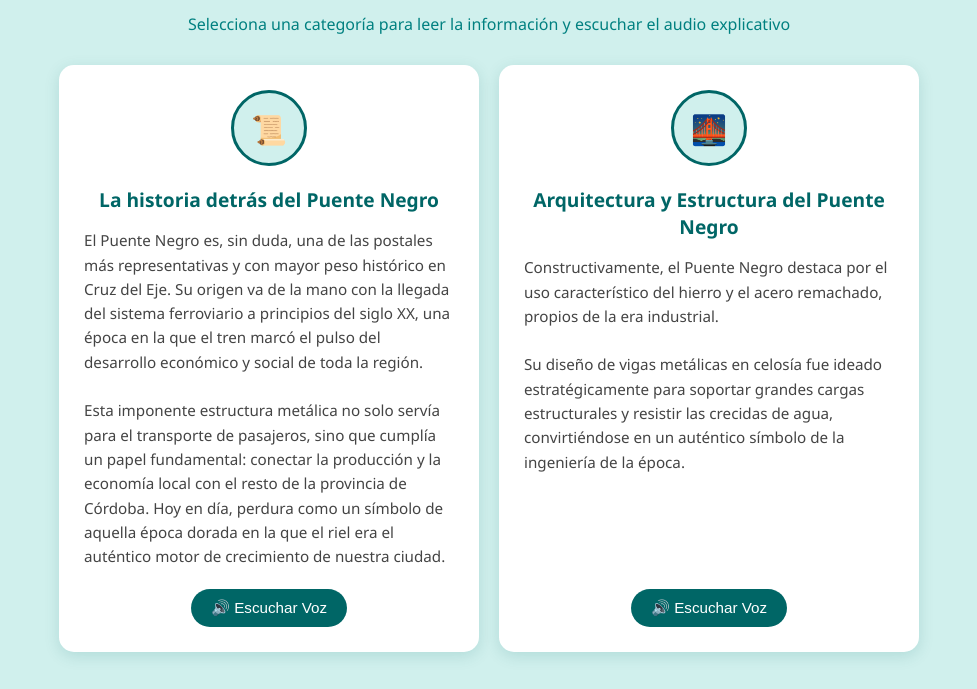
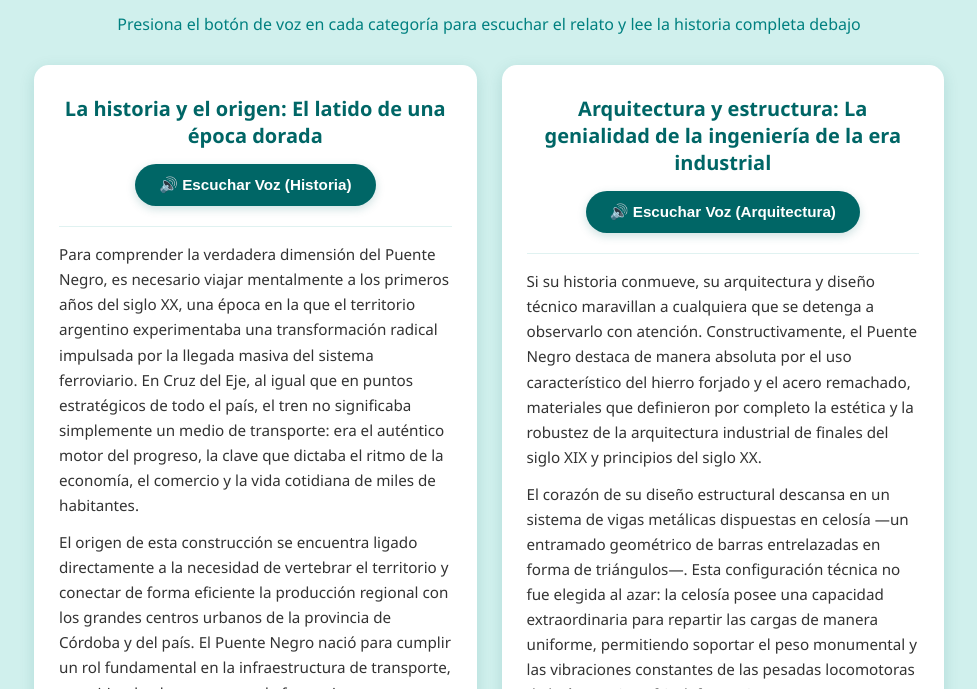
Before and after one commit to mariaespinosa961341-pixel/omnifix, a plain HTML site: page index.html in a window 1280 px wide. Both pictures are taken after a click on the button "🚀 Ver Información". Shown: the part 100-789 px from the top of the page, without its empty margins (151-1128 px from the left). Drawn offline with Linux system fonts and the light colour scheme.

Commit message:
Update index.html

```diff
--- a/index.html
+++ b/index.html
@@ -45,7 +45,6 @@
             transition: opacity 0.5s ease-out, visibility 0.5s ease-out;
         }
 
-        /* Oculta la pantalla de bienvenida con animación */
         #welcome-screen.hidden {
             opacity: 0;
             visibility: hidden;
@@ -103,12 +102,11 @@
         #main-content {
             display: none;
             width: 100%;
-            max-width: 900px;
+            max-width: 950px;
             padding: 20px;
             box-sizing: border-box;
         }
 
-        /* Clase de animación para mostrar las categorías */
         #main-content.visible {
             display: block;
             animation: entradaCategorias 0.8s ease-out forwards;
@@ -133,8 +131,8 @@
 
         .container {
             display: grid;
-            grid-template-columns: repeat(auto-fit, minmax(300px, 1fr));
-            gap: 20px;
+            grid-template-columns: repeat(auto-fit, minmax(320px, 1fr));
+            gap: 25px;
             width: 100%;
         }
 
@@ -150,51 +148,39 @@
             transition: transform 0.2s ease;
         }
 
-        .card:hover {
-            transform: translateY(-5px);
-        }
-
-        .icon-container {
-            width: 70px;
-            height: 70px;
-            background-color: var(--bg-color);
-            border-radius: 50%;
-            display: flex;
-            justify-content: center;
-            align-items: center;
+        .card-img {
+            width: 100%;
+            max-height: 190px;
+            object-fit: cover;
+            border-radius: 10px;
+            border: 2px solid var(--primary-dark);
             margin-bottom: 15px;
-            border: 3px solid var(--primary-dark);
-            font-size: 1.8rem;
         }
 
         .card-title {
-            font-size: 1.2rem;
+            font-size: 1.25rem;
             font-weight: bold;
             color: var(--primary-dark);
             margin: 5px 0 15px 0;
         }
 
-        .description {
-            font-size: 0.95rem;
-            color: #444;
-            margin-bottom: 20px;
-            line-height: 1.6;
-            text-align: left;
-        }
-
+        /* Botón de voz ubicado justo debajo del título y antes del texto */
         .btn-voice {
             background-color: var(--primary-dark);
             color: var(--white);
             border: none;
-            padding: 10px 20px;
+            padding: 12px 24px;
             border-radius: 25px;
             font-size: 0.95rem;
+            font-weight: 600;
             cursor: pointer;
-            display: flex;
+            display: inline-flex;
             align-items: center;
+            justify-content: center;
             gap: 8px;
-            transition: background-color 0.2s;
-            margin-top: auto;
+            transition: background-color 0.2s, transform 0.1s;
+            margin-bottom: 20px;
+            box-shadow: 0 3px 10px rgba(0, 102, 102, 0.2);
         }
 
         .btn-voice:hover {
@@ -205,6 +191,25 @@
             transform: scale(0.95);
         }
 
+        /* Texto completo debajo del botón de voz */
+        .description {
+            font-size: 0.95rem;
+            color: #333;
+            line-height: 1.65;
+            text-align: left;
+            border-top: 1px solid #e0f2f1;
+            padding-top: 15px;
+        }
+
+        .description p {
+            margin-top: 0;
+            margin-bottom: 12px;
+        }
+
+        .description p:last-child {
+            margin-bottom: 0;
+        }
+
         footer {
             margin-top: 40px;
             text-align: center;
@@ -213,7 +218,6 @@
             margin-bottom: 20px;
         }
 
-        /* Animaciones */
         @keyframes pulseLogo {
             0% { transform: scale(1); }
             50% { transform: scale(1.05); }
@@ -249,34 +253,39 @@
     <div id="main-content">
         <header>
             <h2>El Puente Negro</h2>
-            <p>Selecciona una categoría para leer la información y escuchar el audio explicativo</p>
+            <p>Presiona el botón de voz en cada categoría para escuchar el relato y lee la historia completa debajo</p>
         </header>
 
         <div class="container">
-            <!-- Categoría 1 -->
+            <!-- Categoría 1: Historia -->
             <div class="card">
-                <div class="icon-container">📜</div>
-                <div class="card-title">La historia detrás del Puente Negro</div>
+                <img src="foto3.jpg" alt="Historia del Puente Negro" class="card-img" onerror="this.style.display='none'">
+                <div class="card-title">La historia y el origen: El latido de una época dorada</div>
+
+                <button class="btn-voice" onclick="reproducirAudio('historia.mp3')">
+                    🔊 Escuchar Voz (Historia)
+                </button>
+
                 <div class="description">
-                    El Puente Negro es, sin duda, una de las postales más representativas y con mayor peso histórico en Cruz del Eje. Su origen va de la mano con la llegada del sistema ferroviario a principios del siglo XX, una época en la que el tren marcó el pulso del desarrollo económico y social de toda la región.<br><br>
-                    Esta imponente estructura metálica no solo servía para el transporte de pasajeros, sino que cumplía un papel fundamental: conectar la producción y la economía local con el resto de la provincia de Córdoba. Hoy en día, perdura como un símbolo de aquella época dorada en la que el riel era el auténtico motor de crecimiento de nuestra ciudad.
+                    <p>Para comprender la verdadera dimensión del Puente Negro, es necesario viajar mentalmente a los primeros años del siglo XX, una época en la que el territorio argentino experimentaba una transformación radical impulsada por la llegada masiva del sistema ferroviario. En Cruz del Eje, al igual que en puntos estratégicos de todo el país, el tren no significaba simplemente un medio de transporte: era el auténtico motor del progreso, la clave que dictaba el ritmo de la economía, el comercio y la vida cotidiana de miles de habitantes.</p>
+                    <p>El origen de esta construcción se encuentra ligado directamente a la necesidad de vertebrar el territorio y conectar de forma eficiente la producción regional con los grandes centros urbanos de la provincia de Córdoba y del país. El Puente Negro nació para cumplir un rol fundamental en la infraestructura de transporte, permitiendo el paso seguro de formaciones ferroviarias cargadas tanto de pasajeros como de la producción local a través de accidentes geográficos complejos. Con el correr de las décadas, este paso elevado dejó de ser una simple vía de tránsito de hierro para convertirse en un símbolo imborrable de identidad local, un auténtico monumento vivo que nos recuerda aquellos años en los que el sonido del silbato del tren marcaba el pulso diario de la ciudad.</p>
                 </div>
-                <button class="btn-voice" onclick="reproducirAudio('historia.mp3')">
-                    🔊 Escuchar Voz
-                </button>
             </div>
 
-            <!-- Categoría 2 -->
+            <!-- Categoría 2: Arquitectura -->
             <div class="card">
-                <div class="icon-container">🌉</div>
-                <div class="card-title">Arquitectura y Estructura del Puente Negro</div>
+                <img src="foto1.jpg" alt="Arquitectura del Puente Negro" class="card-img" onerror="this.style.display='none'">
+                <div class="card-title">Arquitectura y estructura: La genialidad de la ingeniería de la era industrial</div>
+
+                <button class="btn-voice" onclick="reproducirAudio('arquitectura.mp3')">
+                    🔊 Escuchar Voz (Arquitectura)
+                </button>
+
                 <div class="description">
-                    Constructivamente, el Puente Negro destaca por el uso característico del hierro y el acero remachado, propios de la era industrial.<br><br>
-                    Su diseño de vigas metálicas en celosía fue ideado estratégicamente para soportar grandes cargas estructurales y resistir las crecidas de agua, convirtiéndose en un auténtico símbolo de la ingeniería de la época.
+                    <p>Si su historia conmueve, su arquitectura y diseño técnico maravillan a cualquiera que se detenga a observarlo con atención. Constructivamente, el Puente Negro destaca de manera absoluta por el uso característico del hierro forjado y el acero remachado, materiales que definieron por completo la estética y la robustez de la arquitectura industrial de finales del siglo XIX y principios del siglo XX.</p>
+                    <p>El corazón de su diseño estructural descansa en un sistema de vigas metálicas dispuestas en celosía —un entramado geométrico de barras entrelazadas en forma de triángulos—. Esta configuración técnica no fue elegida al azar: la celosía posee una capacidad extraordinaria para repartir las cargas de manera uniforme, permitiendo soportar el peso monumental y las vibraciones constantes de las pesadas locomotoras de la época sin sufrir deformaciones.</p>
+                    <p>Asimismo, la estructura fue ideada estratégicamente para desafiar y resistir con solidez las fuertes crecidas de agua de la región, soportando las exigencias climáticas más duras gracias a la precisión de sus ensamblajes y a sus sólidos pilares de apoyo. Cada remache, cada barra de acero y cada ángulo de su diseño reflejan la maestría de una ingeniería de vanguardia que priorizaba la durabilidad y la funcionalidad extrema. Hoy en día, contemplar el Puente Negro es hacer un viaje al pasado, valorando una obra maestra de la metalurgia que, a pesar del paso del tiempo, sigue erguida como testimonio mudo de una época donde las estructuras se construían para perdurar eternamente.</p>
                 </div>
-                <button class="btn-voice" onclick="reproducirAudio('arquitectura.mp3')">
-                    🔊 Escuchar Voz
-                </button>
             </div>
         </div>
 
@@ -289,7 +298,6 @@
         var audioActual = null;
 
         function entrarAlProyecto() {
-            // Oculta la pantalla de bienvenida con transición
             var welcome = document.getElementById('welcome-screen');
             var main = document.getElementById('main-content');
 
@@ -306,7 +314,7 @@
 
             audioActual = new Audio(archivo);
             audioActual.play().catch(function(error) {
-                alert("No se pudo reproducir '" + archivo + "'. Comprueba que esté subido a GitHub con ese nombre exacto.");
+                alert("Asegúrate de haber subido el archivo '" + archivo + "' a tu repositorio de GitHub.");
             });
         }
     </script>
```
